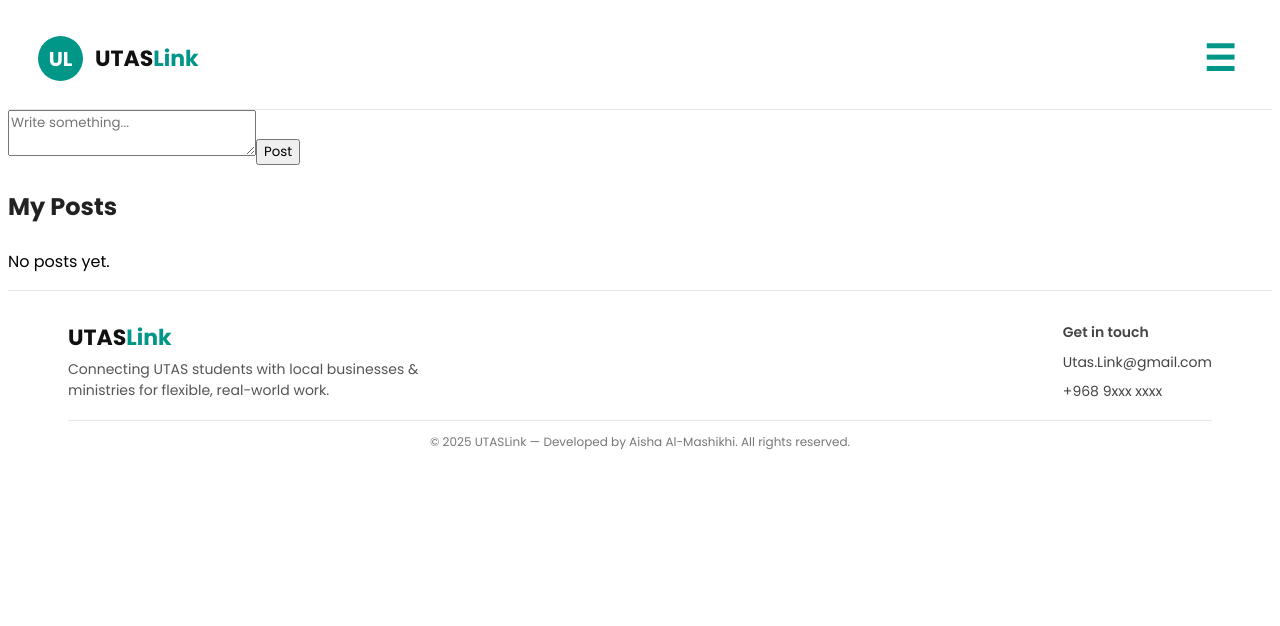
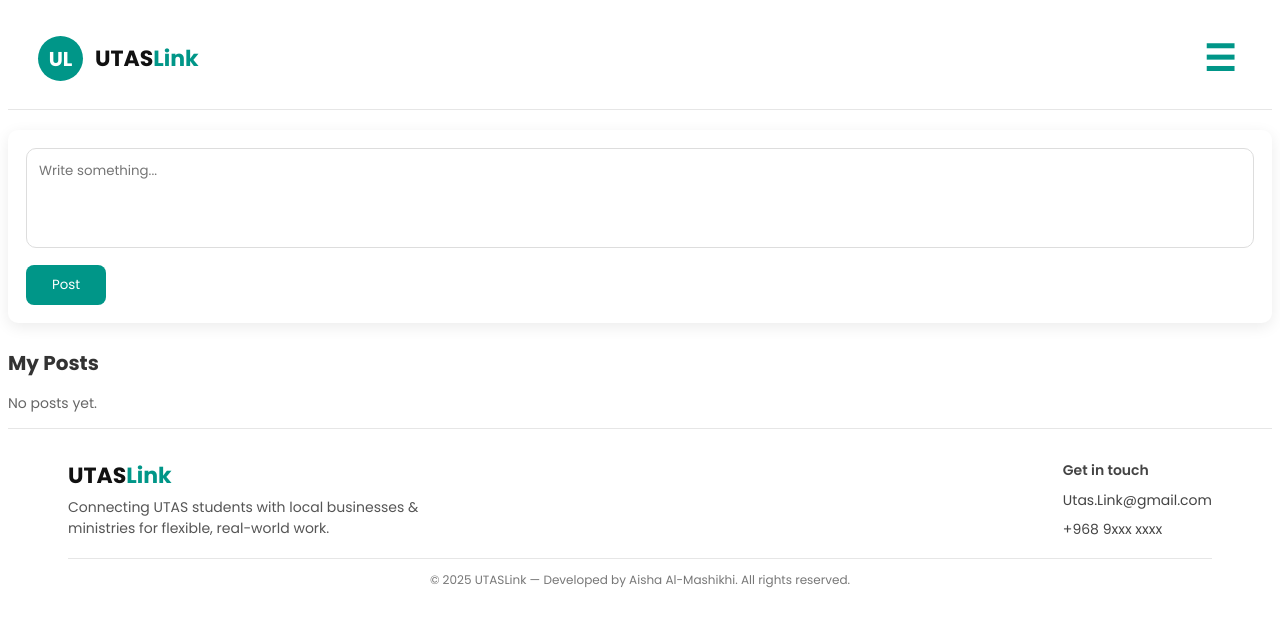
Before and after one commit to Aisha-Ahmed-Al-Mashikhi/utas-link-project, a React (Create React App) app in the folder client/: page /create-post in a window 1280 px wide. Shown: the top 626 px of the page. Built offline with nearby package versions, Linux system fonts and the light colour scheme.

Commit message:
Update CreatePost.css

```diff
--- a/client/src/Styles/CreatePost.css
+++ b/client/src/Styles/CreatePost.css
@@ -1,53 +1,124 @@
-.create-post-card {
-  background: white;
-  padding: 20px;
-  border-radius: 10px;
-  margin-bottom: 25px;
-  box-shadow: 0 2px 6px rgba(0, 0, 0, 0.08);
-  border: 1px solid #e8e8e8;
+.post-page-container {
+  width: 100%;
+  margin-top: 20px;
+  font-family: "Poppins", sans-serif;
 }
 
-.create-post-title {
-  font-size: 18px;
-  font-weight: 600;
-  margin-bottom: 12px;
+.create-box {
+  background: #ffffff;
+  padding: 18px;
+  border-radius: 10px;
+  box-shadow: 0 4px 15px rgba(0,0,0,0.08);
+  margin-bottom: 25px;
+}
+
+.post-input {
+  width: 100%;
+  height: 100px;
+  padding: 12px;
+  border-radius: 10px;
+  border: 1px solid #ddd;
+  resize: none;
+  outline: none;
+  transition: 0.2s;
+}
+
+.post-input:focus {
+  border-color: #009688;
+  box-shadow: 0 0 5px rgba(0, 150, 136, 0.3);
+}
+
+.post-btn {
+  margin-top: 10px;
+  background: #009688;
+  border: none;
+  padding: 10px 26px;
+  color: white;
+  border-radius: 8px;
+  cursor: pointer;
+  transition: 0.2s;
+}
+
+.post-btn:hover {
+  background: #00796b;
+}
+
+.section-title {
+  margin-bottom: 15px;
+  font-size: 20px;
   color: #333;
 }
 
-.create-post-textarea {
-  width: 100%;
-  height: 110px;
-  padding: 12px;
-  resize: none;
-  border-radius: 8px;
-  border: 1px solid #ccc;
-  font-size: 15px;
-  outline: none;
-  transition: 0.2s ease;
+.post-card {
+  background: rgba(255, 255, 255, 0.9);
+  backdrop-filter: blur(10px);
+  border-radius: 15px;
+  padding: 18px;
+  margin-bottom: 16px;
+  border: 1px solid #eee;
+  box-shadow: 0 4px 12px rgba(0,0,0,0.05);
+  transition: 0.2s;
 }
 
-.create-post-textarea:focus {
+.post-card:hover {
+  transform: translateY(-2px);
   border-color: #009688;
-  box-shadow: 0 0 4px rgba(0, 150, 136, 0.3);
 }
 
-.create-post-actions {
+.post-header {
   display: flex;
-  justify-content: flex-end;
-  margin-top: 12px;
+  justify-content: space-between;
+  margin-bottom: 8px;
 }
 
-.create-post-btn {
-  padding: 8px 18px;
-  background: #009688;
-  color: white;
-  border: none;
-  border-radius: 6px;
-  font-size: 15px;
-  cursor: pointer;
-  transition: 0.2s ease;
+.author {
+  font-weight: 600;
+  color: #009688;
 }
 
-.create-post-btn:hover {
-  background: #007f74;
+.time {
+  font-size: 13px;
+  color: #666;
 }
+
+.post-text {
+  margin: 12px 0;
+  font-size: 15px;
+}
+
+.btn-row {
+  margin-top: 10px;
+}
+
+.edit-btn {
+  background: #ffca28;
+  border: none;
+  padding: 6px 15px;
+  border-radius: 8px;
+  margin-right: 10px;
+  cursor: pointer;
+  transition: 0.2s;
+}
+
+.edit-btn:hover {
+  background: #ffb300;
+}
+
+.delete-btn {
+  background: #e57373;
+  border: none;
+  padding: 6px 15px;
+  border-radius: 8px;
+  cursor: pointer;
+  color: white;
+  transition: 0.2s;
+}
+
+.delete-btn:hover {
+  background: #d32f2f;
+}
+
+.no-posts {
+  color: #666;
+  font-size: 14px;
+}
```
